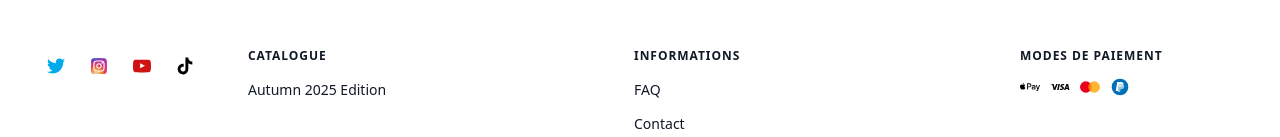
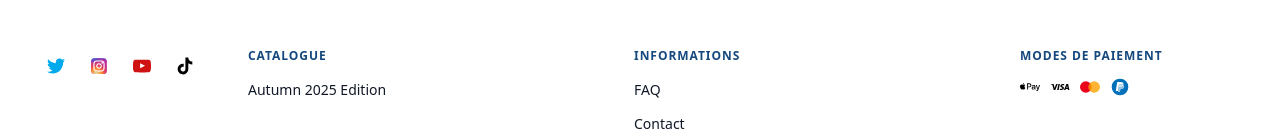
Before and after one commit to LiOlivier/ShopTastrophe, a React app in the folder frontend/: page / in a window 1280 px wide. Shown: the part 875-1012 px from the top of the page. Built offline with nearby package versions, Linux system fonts and the light colour scheme; the HTML template or start-up script is replaced by a standard one.

Commit message:
adjustment abouter footer (underline bellow text and hover social media icons)

```diff
--- a/frontend/src/components/Footer.css
+++ b/frontend/src/components/Footer.css
@@ -1,11 +1,11 @@
 .site-footer { background:transparent; color:#111827; font-family:inherit; border-top:1px solid #e5e7eb; }
 .footer-inner { max-width:1200px; margin:0 auto; padding:48px 20px; }
 .footer-grid { display:grid; grid-template-columns:160px 1fr 1fr 220px; gap:28px 48px; align-items:start; }
-.footer-col h4 { color:#111827; font-size:12px; letter-spacing:.08em; text-transform:uppercase; margin:0 0 12px 0; font-weight:800; }
+.footer-col h4 { color:#15487D; font-size:12px; letter-spacing:.08em; text-transform:uppercase; margin:0 0 12px 0; font-weight:800; }
 .footer-col ul { list-style:none; padding:0; margin:0; }
 .footer-col li { margin:0 0 10px 0; }
-.footer-col a { color:#111827; text-decoration:none; font-size:14px; }
-.footer-col a:hover { text-decoration:underline; }
+.footer-col a { color:#111827; text-decoration:none; font-size:14px; transition:color 220ms ease; }
+.footer-col a:hover { color:#15487D; }
 .footer-socials .social-list { display:flex; gap:12px; align-items:center; }
 .social-btn { display:inline-flex; align-items:center; justify-content:center; width:36px; height:36px; border-radius:50%; background:transparent; border:1px solid rgba(255,255,255,.06); }
 .social-btn img { width:18px; height:18px; display:block; object-fit:contain; }
@@ -13,5 +13,6 @@
 .pay-icon svg { display:block; }
 .pay-icon img { display:block; height:20px; }
 .footer-copy { margin-top:28px; font-size:13px; color:#6b7280; }
+
 @media (max-width:900px){ .footer-inner{padding:36px 18px;} .footer-grid{grid-template-columns:1fr 1fr; grid-template-rows:auto auto;} .footer-socials{order:-1;} }
 @media (max-width:520px){ .footer-grid{grid-template-columns:1fr; gap:18px;} .footer-inner{padding:28px 14px;} .social-list{justify-content:flex-start;} .footer-col h4{font-size:13px;} }
```
